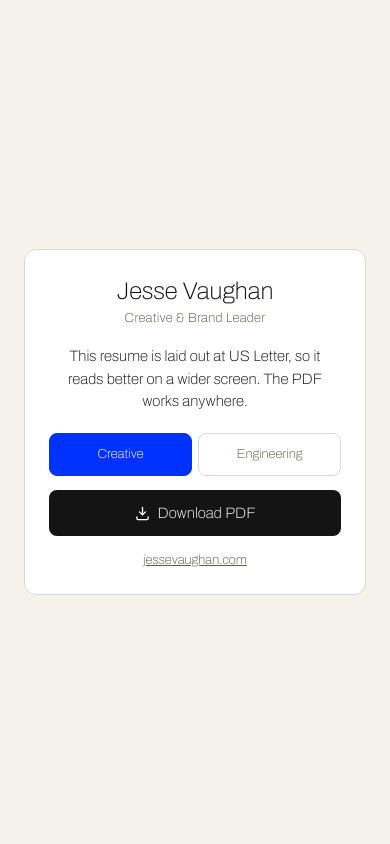
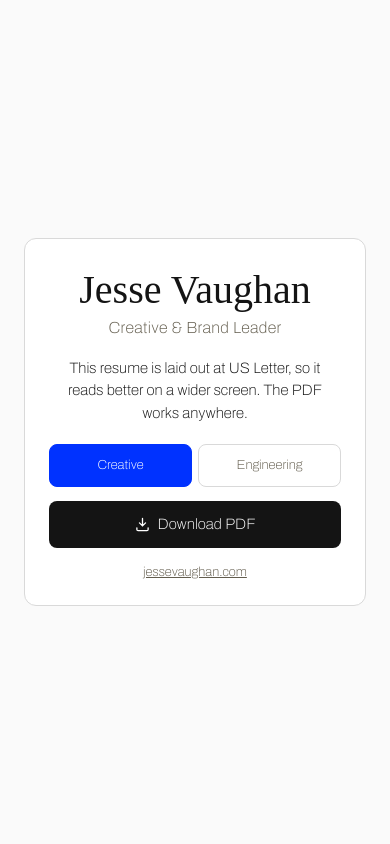
Before and after one commit to jessevaughan/resume, a React (Vite) app: page / in a window 390 px wide. Shown: the top 844 px of the page. Built offline with nearby package versions, Linux system fonts and the light colour scheme; a web font is replaced by a local one.

Commit message:
update color refs, pin the prerender viewport above the mobile gate, adjust font size on mobile

```diff
--- a/scripts/publish.mjs
+++ b/scripts/publish.mjs
@@ -142,6 +142,12 @@ async function prerender(port) {
   const browser = await puppeteer.launch({ headless: true });
   try {
     const page = await browser.newPage();
+    // Explicit, so the snapshot doesn't depend on puppeteer's default. Wide
+    // enough to clear the 900px mobile gate in styles/app.css — below it the
+    // resume is replaced by MobileNotice, and prerendering that would put the
+    // "read this on a wider screen" card into the static HTML a crawler sees.
+    await page.setViewport({ width: 1280, height: 1600 });
+
     for (const { id, out } of PRERENDER) {
       // Loaded by ?track=, which useTrack still honours, because this local
       // server has no rewrite rules. On the real host the app reads the path
--- a/src/styles/app.css
+++ b/src/styles/app.css
@@ -136,15 +136,15 @@
 
 .mobile-notice__name {
   margin: 0;
-  font-family: var(--font-display, var(--font-sans));
-  font-size: 1.5rem;
+  font-family: var(--playful, var(--font-sans));
+  font-size: 2.5rem;
   line-height: 1.15;
   color: var(--ink);
 }
 
 .mobile-notice__role {
   margin: 4px 0 0;
-  font-size: 0.8125rem;
+  font-size: 1rem;
   letter-spacing: 0.02em;
   color: var(--muted);
 }
--- a/src/styles/resume.css
+++ b/src/styles/resume.css
@@ -46,6 +46,7 @@
   --muted: #635d4e; /* secondary text, metadata */
   --rule: #d9d9d9; /* hairlines */
   --accent: #0032ff;
+  --paper: #fafafa;
 
   /* type scale */
   --fs-name: 38pt;
```
